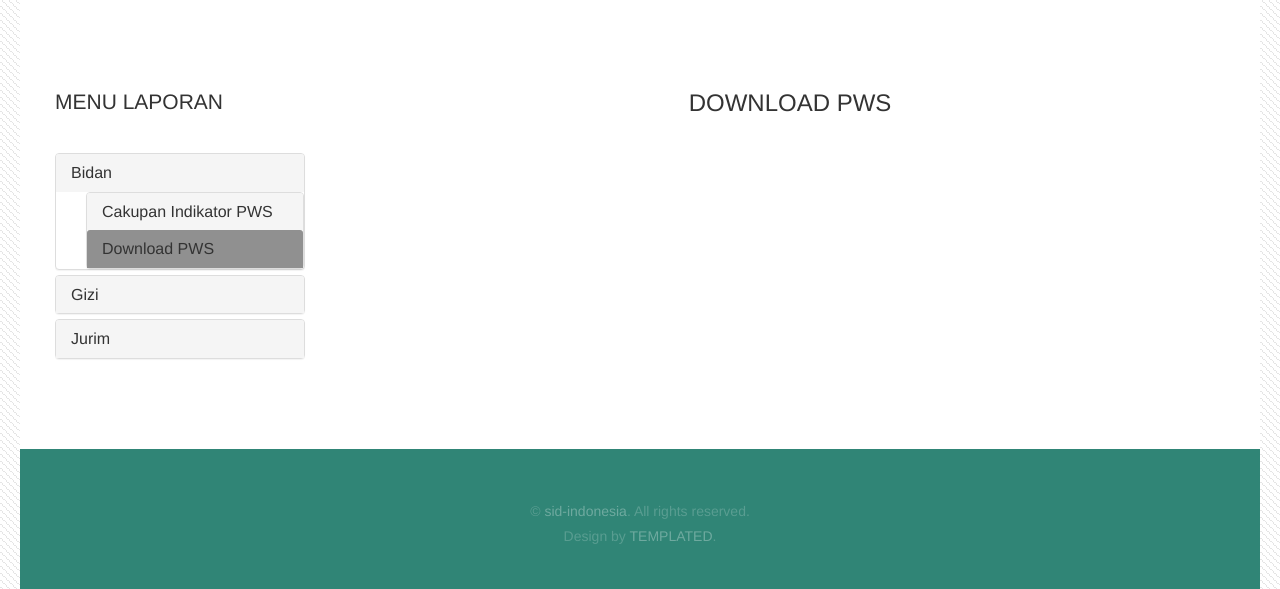
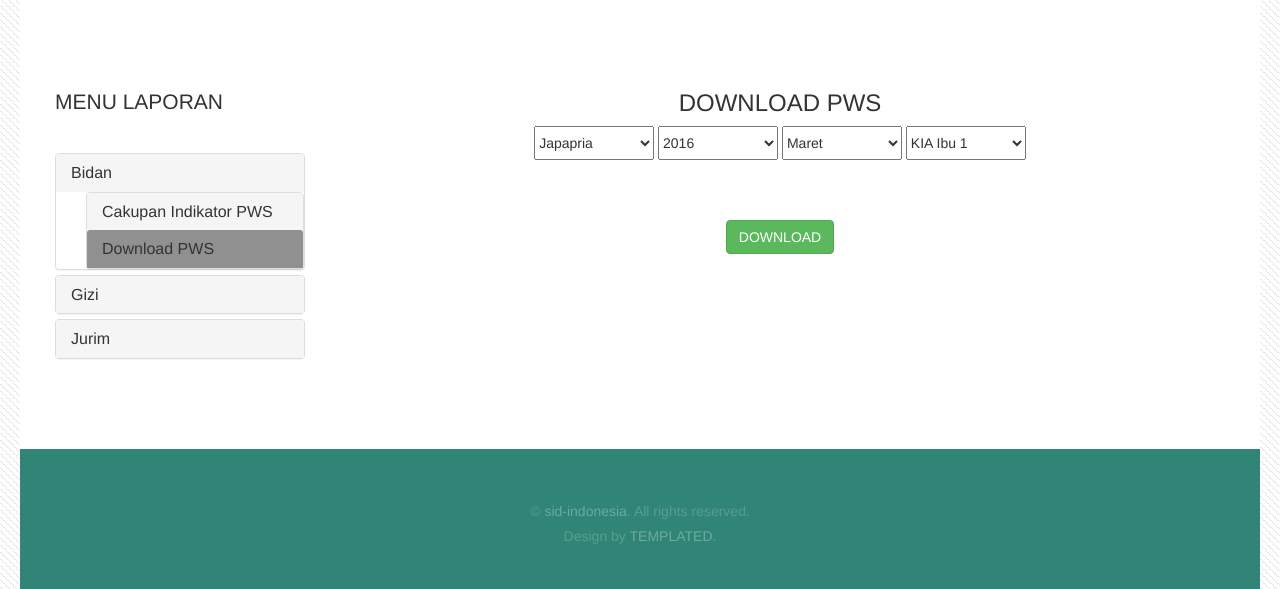
Before and after one commit to sidthrive/dho, a CodeIgniter app: page /dho/laporan/downloadbidanpws in a window 1280 px wide. Shown: the part 260-849 px from the top of the page. Run offline with CodeIgniter, Linux system fonts and the light colour scheme; the visitor is signed in with stand-in values (Sample User, id 1).

Commit message:
AH | Create form for PWS download

```diff
--- a/application/views/laporan/downloadpwsbidan.php
+++ b/application/views/laporan/downloadpwsbidan.php
@@ -1,8 +1,47 @@
-<div id="text" style="text-align: center;">
-    <h3>Download PWS</h3>
+<div id="content">
+    <div id="text" style="text-align: center;">
+        <h3>Download PWS</h3>
+    </div>
+    <div id="container" style="text-align: center;">
+        <form action="<?php echo site_url()."laporan/download"?>" method="post">
+            <div id="option" class="form">
+                <select name="kecamatan" style="width:120px;" class="form-control-static">
+                    <option value="janapria">Japapria</option>
+                    <option value="sengkol">Sengkol</option>
+                </select>
+                <select name="year" style="width:120px;" class="form-control-static">
+                    <option value="2015">2015</option>
+                    <option value="2016" selected>2016</option>
+                </select>
+                <select name="month" style="width:120px;" class="form-control-static">
+                    <option value="januari">Januari</option>
+                    <option value="februari">Februari</option>
+                    <option value="maret" selected>Maret</option>
+                    <option value="april">April</option>
+                    <option value="mei">Mei</option>
+                    <option value="juni">Juni</option>
+                    <option value="juli">Juli</option>
+                    <option value="agustus">Agustus</option>
+                    <option value="september">September</option>
+                    <option value="oktober">Oktober</option>
+                    <option value="november">November</option>
+                    <option value="desember">Desember</option>
+                </select>
+                <select name="formtype" style="width:120px;" class="form-control-static">
+                    <option value="KIA1" selected>KIA Ibu 1</option>
+                    <option value="KIA2">KIA Ibu 2</option>
+                    <option value="KIA3">KIA Ibu 3</option>
+                    <option value="KIA4">KIA Ibu 4</option>
+                    <option value="KIA5">KIA Ibu 5</option>
+                </select>
+            </div>
+            <br/>
+            <br/>
+            <br/>
+            <div id="sadasd">
+                <button class="btn btn-success" type="submit">DOWNLOAD</button>
+            </div>
+        </form>
+
+    </div>
 </div>
-<div id="container">
-    <!--
-        drop down menu
-    -->
-</div>
```
